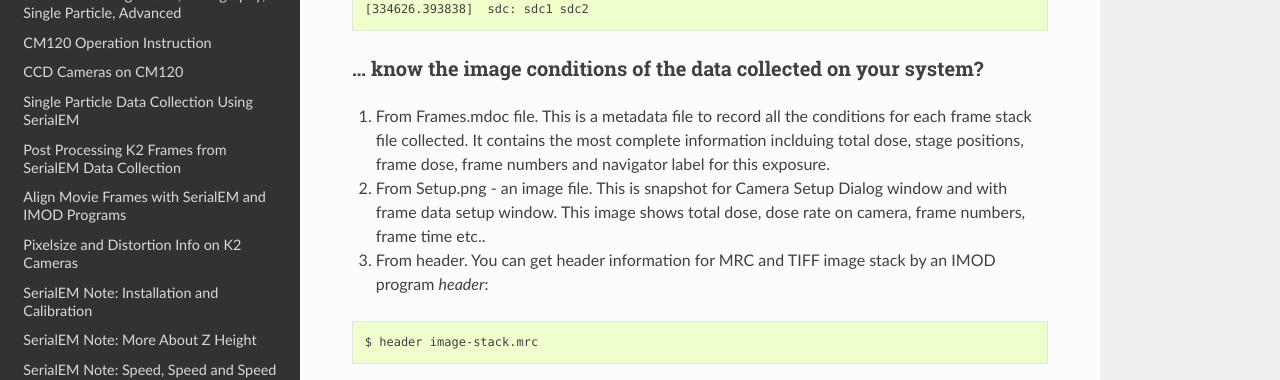
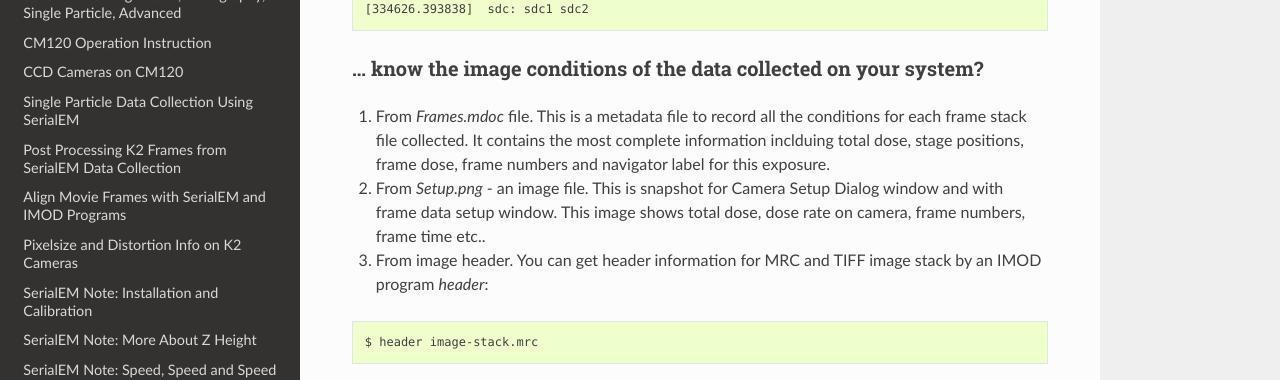
Before and after one commit to xuchen66/sphinx-emdocs, a Sphinx documentation site: the page built from source/cryo-em_faq.rst, in a window 1280 px wide and 900 px high, scrolled down 1657 px. Shown: the part 347-727 px from the top of the window. Built offline with Sphinx 7.4.7 and the Read the Docs theme 2.0.0, drawn with Linux system fonts in a browser that asks for light colours; pages that are not in the unit, such as notebooks, are missing from menus.

Commit message:
Update cryo-em_faq.rst

```diff
--- a/source/cryo-em_faq.rst
+++ b/source/cryo-em_faq.rst
@@ -91,13 +91,13 @@
 ... know the image conditions of the data collected on your system?
 ~~~~~~~~~~~~~~~~~~~~~~~~~~~~~~~~~~~~~~~~~~~~~~~~~~~~~~~~~~~~~~~~~~~
 
-1. From Frames.mdoc file. This is a metadata file to record all the conditions for each frame stack file collected. It contains the most
-   complete information inclduing total dose, stage positions, frame dose, frame numbers and navigator label for this exposure.
+1. From *Frames.mdoc* file. This is a metadata file to record all the conditions for each frame stack file collected. It contains
+   the most complete information inclduing total dose, stage positions, frame dose, frame numbers and navigator label for this exposure.
 
-2. From Setup.png - an image file. This is snapshot for Camera Setup Dialog window and with frame data setup window. This image shows
+2. From *Setup.png* - an image file. This is snapshot for Camera Setup Dialog window and with frame data setup window. This image shows
    total dose, dose rate on camera, frame numbers, frame time etc..
 
-3. From header. You can get header information for MRC and TIFF image stack by an IMOD program *header*:
+3. From image header. You can get header information for MRC and TIFF image stack by an IMOD program *header*:
 
 .. code-block:: none
 
```
